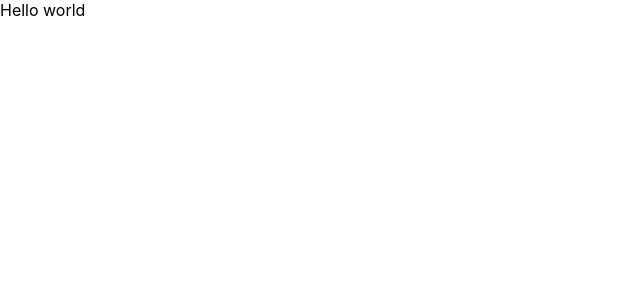
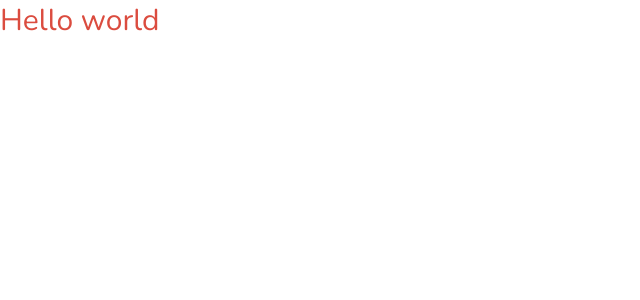
Before and after one commit to palat2000/CC15-Todolist-palat, a React (Create React App) app: page / in a window 1280 px wide. Shown: the top 300 px of the page, without its empty margins (0-640 px from the left). Built offline with nearby package versions, Linux system fonts and the light colour scheme.

Commit message:
finish:css-setup

```diff
--- a/package.json
+++ b/package.json
@@ -5,7 +5,8 @@
   "dependencies": {
     "react": "^18.2.0",
     "react-dom": "^18.2.0",
-    "react-scripts": "5.0.1"
+    "react-scripts": "5.0.1",
+    "sass": "^1.66.1"
   },
   "scripts": {
     "start": "react-scripts start",
--- a/src/index.css
+++ /dev/null
@@ -1,13 +0,0 @@
-body {
-  margin: 0;
-  font-family: -apple-system, BlinkMacSystemFont, 'Segoe UI', 'Roboto', 'Oxygen',
-    'Ubuntu', 'Cantarell', 'Fira Sans', 'Droid Sans', 'Helvetica Neue',
-    sans-serif;
-  -webkit-font-smoothing: antialiased;
-  -moz-osx-font-smoothing: grayscale;
-}
-
-code {
-  font-family: source-code-pro, Menlo, Monaco, Consolas, 'Courier New',
-    monospace;
-}
--- a/src/index.js
+++ b/src/index.js
@@ -1,6 +1,6 @@
 import React from "react";
 import ReactDOM from "react-dom/client";
-import "./index.css";
+import "./index.scss";
 import App from "./App";
 
 const root = ReactDOM.createRoot(document.getElementById("root"));
--- /dev/null
+++ b/src/index.scss
@@ -0,0 +1,28 @@
+@import url('https://fonts.googleapis.com/css2?family=Nunito:wght@200;300;400;500;600;700;800;900&family=Source+Sans+Pro:wght@400;600;700&display=swap');
+
+$primary: #db4c3f;
+$grey-light: #eaeaea;
+$grey-dark: #808080;
+$white: #fff;
+
+*,
+*::after,
+*::before {
+    margin: 0;
+    padding: 0;
+    box-sizing: inherit;
+}
+
+html {
+    font-size: 62.5%; /*equal font-size : 10px*/
+}
+
+body {
+    box-sizing: border-box;
+    font-family: 'Nunito', -apple-system, BlinkMacSystemFont, 'Segoe UI', 'Roboto', 'Oxygen', 'Ubuntu',
+        'Cantarell', 'Fira Sans', 'Droid Sans', 'Helvetica Neue', sans-serif;
+    -webkit-font-smoothing: antialiased;
+    -moz-osx-font-smoothing: grayscale;
+    color:$primary;
+    font-size: 3em;
+}
```
Also changed, not shown: 2 other files (tests, documents, lock files or other folders).
